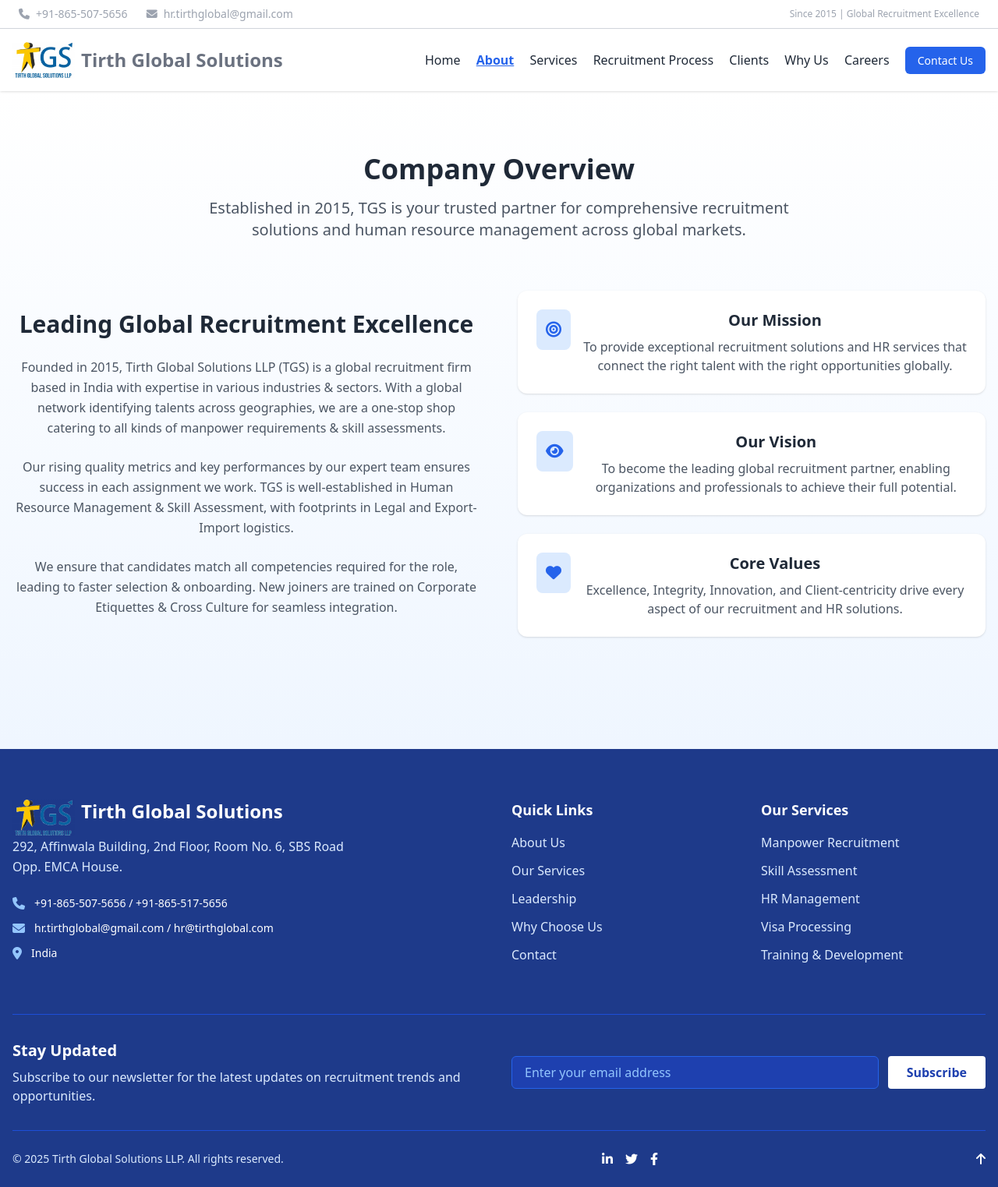
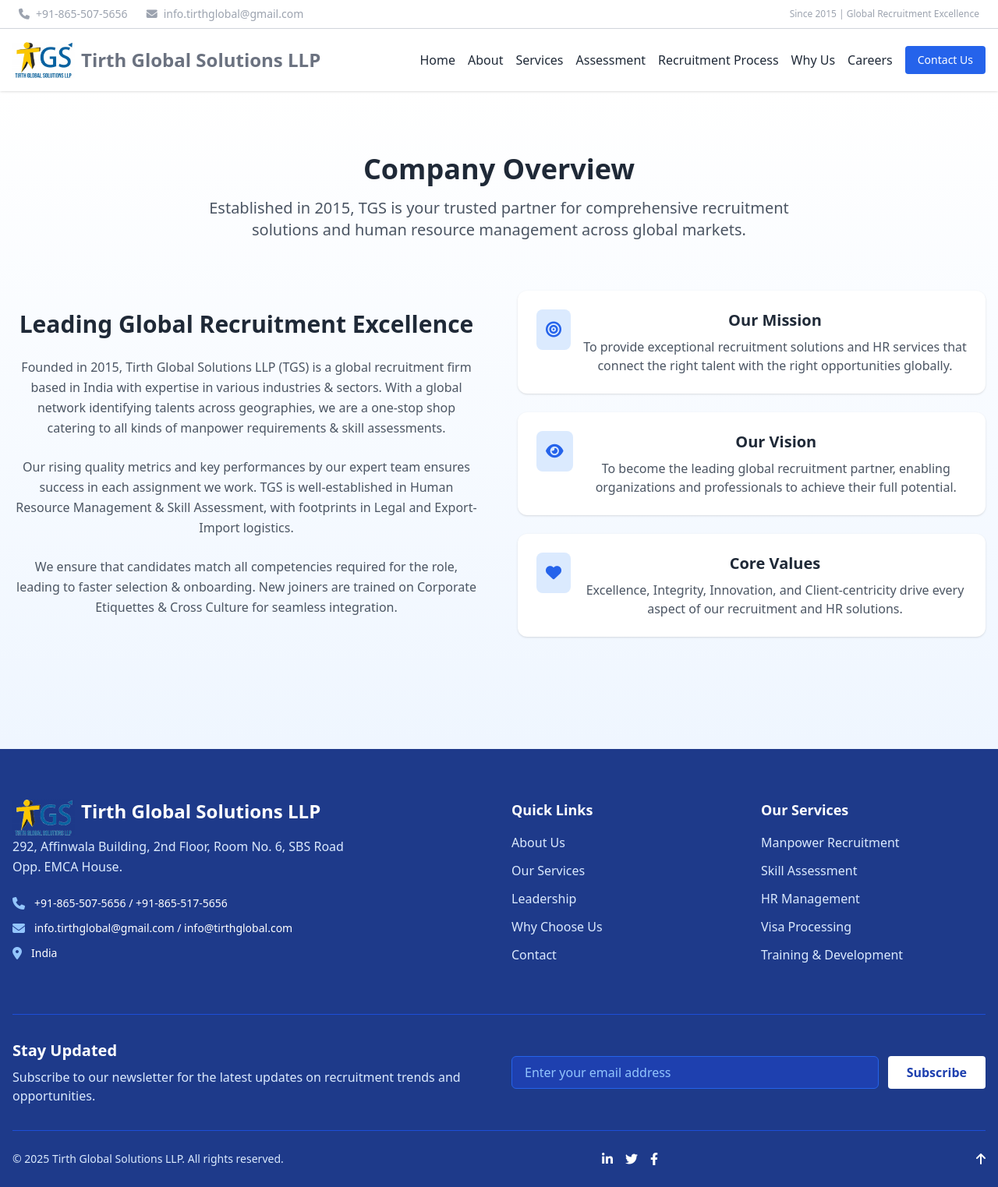
Before and after one commit to yakubalisk/tgs, a PHP site: page /about.php in a window 1280 px wide. Shown: the whole page at 78% size. Run offline with PHP 8.4, Linux system fonts and the light colour scheme; some libraries are stand-ins or nearby versions.

Commit message:
added code for merging header

```diff
--- a/includes/footer.php
+++ b/includes/footer.php
@@ -15,7 +15,7 @@
       alt="Tirth Global Solutions Logo"
       class="w-100 h-12 mr-2"
     >
-    <h3 class="text-2xl font-bold mb-4">Tirth Global Solutions</h3>
+    <h3 class="text-2xl font-bold mb-4">Tirth Global Solutions LLP</h3>
   </a>
 
         <!-- <h3 class="text-2xl font-bold mb-4">TGS - Tirth Global Solutions</h3> -->
@@ -29,7 +29,7 @@
           </div>
           <div class="flex items-center gap-3">
             <i class="fas fa-envelope text-blue-300"></i>
-            <span class="text-sm">hr.tirthglobal@gmail.com / hr@tirthglobal.com</span>
+            <span class="text-sm">info.tirthglobal@gmail.com / info@tirthglobal.com</span>
           </div>
           <div class="flex items-center gap-3">
             <i class="fas fa-map-marker-alt text-blue-300"></i>
--- a/includes/header.php
+++ b/includes/header.php
@@ -17,56 +17,93 @@
 <body class="bg-white text-gray-800 dark:bg-gray-900 dark:text-gray-100 transition-colors duration-300">
 
 <header class="bg-white dark:bg-gray-800 shadow sticky top-0 z-50">
-
-
+  <!-- Top Bar -->
   <div class="flex items-center justify-between px-6 py-2 text-sm text-gray-600 border-b border-gray-300">
     <div class="flex items-center gap-6">
       <div class="flex items-center gap-2">
-      <i class="fa fa-light fa-phone text-sm text-gray-400"></i>
+        <i class="fa fa-phone text-sm text-gray-400"></i>
         <span class="text-sm text-gray-400">+91-865-507-5656</span>
       </div>
       <div class="flex items-center gap-2">
-      <i class="fa fa-light fa-envelope text-sm text-gray-400"></i>
-      <span class="text-sm text-gray-400">hr.tirthglobal@gmail.com</span>
+        <i class="fa fa-envelope text-sm text-gray-400"></i>
+        <span class="text-sm text-gray-400">info.tirthglobal@gmail.com</span>
       </div>
     </div>
-  <div class="text-xs text-gray-400">
+    <div class="text-xs text-gray-400 hidden sm:block">
       Since 2015 | Global Recruitment Excellence
     </div>
   </div>
 
-  <div class="max-w-7xl mx-auto px-4 py-4 flex items-center justify-between">
+  <!-- Main Nav -->
+  <div class="max-w-7xl mx-auto px-4 py-4">
+    <div class="flex items-center justify-between">
       <a href="index.php" class="flex items-center text-2xl font-bold text-blue-700 dark:text-white">
-    <img
-      width="80"
-      height="50"
-      src="assets/images/tgs_logo.png"
-      alt="Tirth Global Solutions Logo"
-      class="w-100 h-12"
-    >
-    <h3 class="text-gray-500 text-2xl ml-2">Tirth Global Solutions</h3>
-  </a>
-    <!-- <a href="index.php" class="text-2xl font-bold text-blue-700 dark:text-white"><img width="50" height="50" src="assets/images/tgs_logo.png"><span class="text-gray-500 text-base ml-2">Tirth Global Solutions</span></a> -->
-    <nav class="space-x-4">
-  <a href="index.php" class="<?= $currentPage == 'index.php' ? 'text-blue-600 font-semibold underline' : 'hover:underline' ?>">Home</a>
-  <a href="about.php" class="<?= $currentPage == 'about.php' ? 'text-blue-600 font-semibold underline' : 'hover:underline' ?>">About</a>
-  <a href="services.php" class="<?= $currentPage == 'services.php' ? 'text-blue-600 font-semibold underline' : 'hover:underline' ?>">Services</a>
-  <a href="recruitment-process.php" class="<?= $currentPage == 'recruitment-process.php' ? 'text-blue-600 font-semibold underline' : 'hover:underline' ?>">Recruitment Process</a>
-  <a href="clients.php" class="<?= $currentPage == 'clients.php' ? 'text-blue-600 font-semibold underline' : 'hover:underline' ?>">Clients</a>
-  <a href="why-us.php" class="<?= $currentPage == 'why-us.php' ? 'text-blue-600 font-semibold underline' : 'hover:underline' ?>">Why Us</a>
-  <a href="careers.php" class="<?= $currentPage == 'careers.php' ? 'text-blue-600 font-semibold underline' : 'hover:underline' ?>">Careers</a>
-  <!-- <a href="contact.php" class="<?= $currentPage == 'contact.php' ? 'text-blue-600 font-semibold underline' : 'hover:underline' ?>">Contact</a> -->
-  <!-- Get Quote - Outline Button, hidden on small screens -->
-<!-- <button class="hidden md:inline-flex items-center px-4 py-2 border border-blue-600 text-blue-600 text-sm rounded-md hover:bg-blue-50 transition">
-  Get Quote
-</button> -->
-
-<!-- Contact Us - Filled Button -->
-<a href="contact.php" class="items-center px-4 py-2 bg-blue-600 text-white text-sm rounded-md hover:bg-blue-700 transition">
-  Contact Us
+        <img width="80" height="50" src="assets/images/tgs_logo.png" alt="TGS Logo" class="w-100 h-12">
+        <h3 class="text-gray-500 text-2xl ml-2">Tirth Global Solutions LLP</h3>
       </a>
 
-  <!-- <button id="toggle-theme" class="ml-4 px-2 py-1 border border-gray-400 rounded text-sm">Toggle Theme</button> -->
+      <!-- Mobile Toggle Button -->
+      <button id="menuToggle" class="sm:hidden text-gray-700 dark:text-gray-200 focus:outline-none">
+        <svg class="w-6 h-6" fill="none" stroke="currentColor" stroke-width="2" viewBox="0 0 24 24">
+          <path stroke-linecap="round" stroke-linejoin="round" d="M4 6h16M4 12h16M4 18h16"/>
+        </svg>
+      </button>
+
+      <!-- Desktop Nav -->
+      <nav class="hidden sm:flex items-center space-x-4" id="desktopMenu">
+        <a href="index.php">Home</a>
+        <a href="about.php">About</a>
+
+        <!-- Services Dropdown -->
+        <div class="relative group">
+          <button class="hover:text-blue-600">Services</button>
+          <div class="absolute left-0 mt-2 w-48 bg-white shadow-lg rounded-md border opacity-0 invisible group-hover:opacity-100 group-hover:visible transition-all z-50">
+            <a href="services.php#manpower" class="block px-4 py-2 hover:bg-blue-50">Manpower Recruitment</a>
+            <a href="services.php#skill" class="block px-4 py-2 hover:bg-blue-50">Skill Assessment</a>
+            <a href="services.php#hr" class="block px-4 py-2 hover:bg-blue-50">HR Management</a>
+            <a href="services.php#training" class="block px-4 py-2 hover:bg-blue-50">Training & Development</a>
+          </div>
+        </div>
+
+        <!-- Assessment Dropdown -->
+        <div class="relative group">
+          <button class="hover:text-blue-600">Assessment</button>
+          <div class="absolute left-0 mt-2 w-48 bg-white shadow-lg rounded-md border opacity-0 invisible group-hover:opacity-100 group-hover:visible transition-all z-50">
+            <a href="careers.php#schemes" class="block px-4 py-2 hover:bg-blue-50">Assessment Samarth</a>
+            <a href="careers.php#assessors" class="block px-4 py-2 hover:bg-blue-50">Sports Assessor</a>
+          </div>
+        </div>
+
+        <a href="recruitment-process.php">Recruitment Process</a>
+        <a href="why-us.php">Why Us</a>
+        <a href="careers.php">Careers</a>
+        <a href="contact.php" class="px-4 py-2 bg-blue-600 text-white text-sm rounded hover:bg-blue-700">Contact Us</a>
       </nav>
     </div>
+
+    <!-- Mobile Menu -->
+    <div id="mobileMenu" class="sm:hidden hidden flex flex-col space-y-2 mt-4 text-sm">
+      <a href="index.php">Home</a>
+      <a href="about.php">About</a>
+      <a href="services.php">Services</a>
+      <a href="services.php#skill">Skill Assessment</a>
+      <a href="services.php#hr">HR Management</a>
+      <a href="services.php#training">Training & Development</a>
+      <a href="careers.php">Assessment</a>
+      <a href="careers.php#schemes">Assessment Samarth</a>
+      <a href="careers.php#assessors">Sports Assessor</a>
+      <a href="recruitment-process.php">Recruitment Process</a>
+      <a href="why-us.php">Why Us</a>
+      <a href="careers.php">Careers</a>
+      <a href="contact.php" class="bg-blue-600 text-white px-4 py-2 rounded text-center">Contact Us</a>
+    </div>
+  </div>
+
+  <script>
+    const menuToggle = document.getElementById('menuToggle');
+    const mobileMenu = document.getElementById('mobileMenu');
+    menuToggle.addEventListener('click', () => {
+      mobileMenu.classList.toggle('hidden');
+    });
+  </script>
 </header>
--- a/index.php
+++ b/index.php
@@ -43,7 +43,7 @@ $services = [
   ],
   [
     'icon' => 'fa-graduation-cap',
-    'title' => 'Global Coverage',
+    'title' => 'Training & Development',
     'description' => 'Corporate etiquette training and cross-cultural preparation for seamless international integration.',
     'features' => ['Corporate Etiquette', 'Cross-Cultural Training', 'Onboarding Support', 'Soft Skills Development']
   ],
@@ -88,6 +88,7 @@ $services = [
   </div>
 </section>
 -->
+<div data-aos="fade-up">
 <section id="home" class="relative min-h-screen flex items-center bg-gradient-to-br from-blue-900 to-blue-600 text-white overflow-hidden">
   <!-- Background pattern -->
   <div class="absolute inset-0 bg-[url('/path-to-your-grid-pattern.svg')] bg-repeat opacity-10"></div>
@@ -213,7 +214,7 @@ $services = [
         <div class="bg-blue-100 p-3 rounded-full mb-4">
           <i class="fas fa-clipboard-check text-blue-600 text-xl"></i>
         </div>
-        <h4 class="text-lg font-semibold">25,000+ Assessments</h4>
+        <h4 class="text-lg font-semibold">30,000+ Assessments</h4>
         <p class="text-gray-600 text-sm">Across India under various State & Central Schemes</p>
       </div>
       <div class="bg-white shadow p-6 rounded-xl">
@@ -474,6 +475,7 @@ $services = [
 
   </div>
 </section>
+</div>
 
 
 
```
Lines whose indentation alone changed are shown as unchanged.
